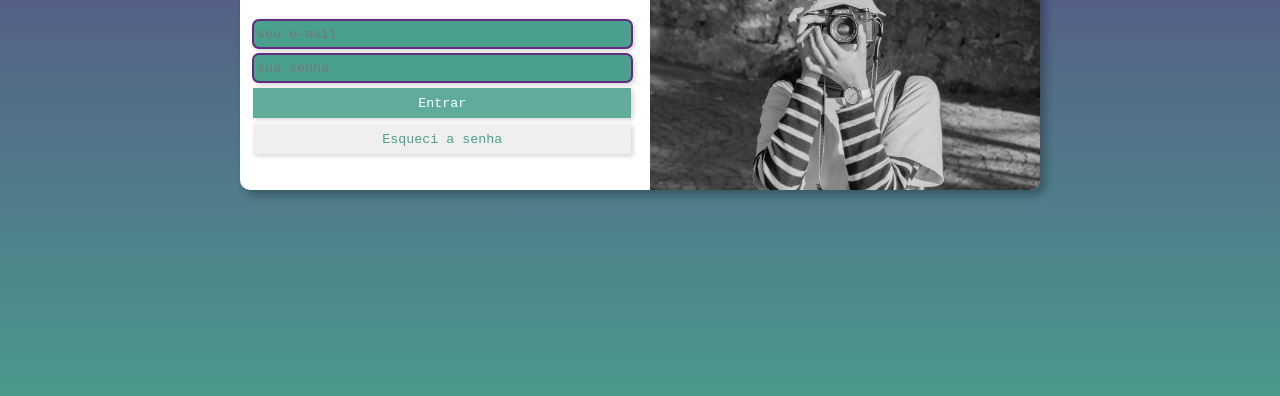
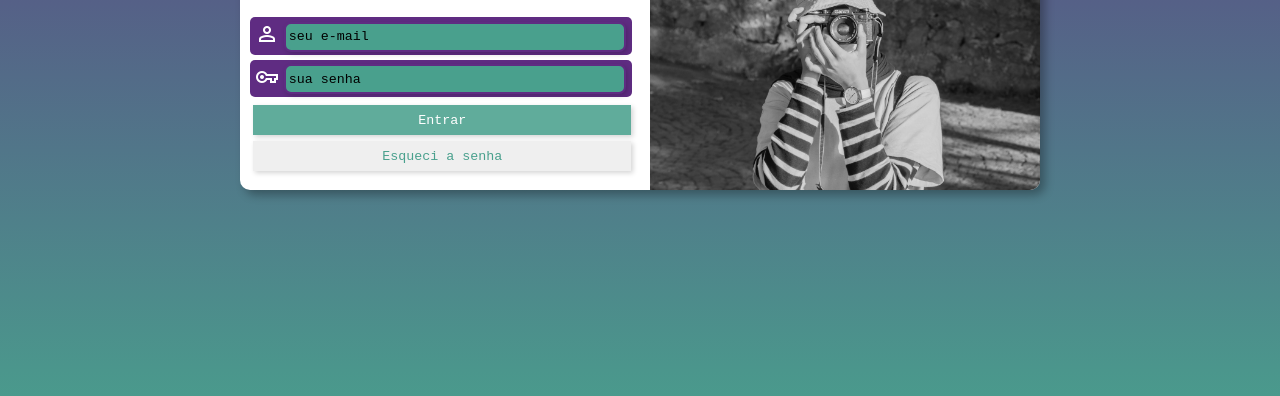
Before and after one commit to JoseVitorMaia/Projeto_Login, a plain HTML site: page index.html in a window 1280 px wide. Shown: the part 360-756 px from the top of the page. Drawn offline with nearby package versions, Linux system fonts and the light colour scheme.

Commit message:
Botões e finalização

```diff
--- a/estilos/style.css
+++ b/estilos/style.css
@@ -52,14 +52,39 @@ body {
     margin-bottom: 20px;
 }
 
+::placeholder{
+    color: black;
+}
+
+
+.campo {
+    background-color: #5f2c82;
+    border-radius: 5px;
+    margin: 5px 0px;
+    width: 98%;
+}
+
+.campo > span {
+    color: white;
+    position: relative;
+    top: 5px;
+    left: 5px;
+}
+
 input#iemail,#isenha {
-    width: 95%;
+    width: 87%;
     height: 20px;
     margin: 2px;
     padding: 3px;
     border-radius: 7px;
     background-color: #49a08d;
     border: 2px solid #5f2c82 ;
+    transform: translateY(-1px);
+}
+
+input#iemail:focus-within,#isenha:focus-within{
+    background-color: white;
+    color: black;
 }
 
 
--- a/estilos/styleTelas.css
+++ b/estilos/styleTelas.css
@@ -34,6 +34,9 @@
         padding: 2px;
     }
 
+    .campo {
+        width: 96%;
+    }
 
     #imagem{
         background-image: url(../imagens/imgPeq.jpg);
@@ -52,7 +55,7 @@
     }
 
     input#iemail,#isenha {
-        width: 220px;
+        width: 190px;
     }
 
 }
@@ -90,4 +93,8 @@
         margin-bottom: 20px;
         background-image: linear-gradient(to right,white,rgba(0, 0, 0, 0.089),white);
     }
+
+    input#iemail,#isenha {
+        width: 90%;
+    }
 }
--- a/index.html
+++ b/index.html
@@ -16,14 +16,17 @@
             <div id="formulario">
                 <h1>Login</h1>
                 <p id="texto">Seja bem-vindo(a) novamente. Faça login para acessar sua conta e poder fazer as configurações no seu ambiente</p>
-                <form action="login.php" method="post">
-                    <p>
-                        <input type="email" name="email" id="iemail" required placeholder="seu e-mail">
+
+                <form action="login.php" method="post" autocomplete="on">
+                    <p class="campo">
+                        <span class="material-symbols-outlined">person</span>
+                        <input type="email" name="email" id="iemail" required placeholder="seu e-mail" autocomplete="email" maxlength="30">
+
 
                     </p>
-                    <p>
-                        <input type="password" name="senha" id="isenha" required placeholder="sua senha">
-
+                    <p class="campo">
+                        <span class="material-symbols-outlined">vpn_key</span>
+                        <input type="password" name="senha" id="isenha" required placeholder="sua senha" autocomplete="current-password" minlength="6" maxlength="20">
 
                     </p>
                     <p><input type="submit" value="Entrar" id="entrar"></p>
```
